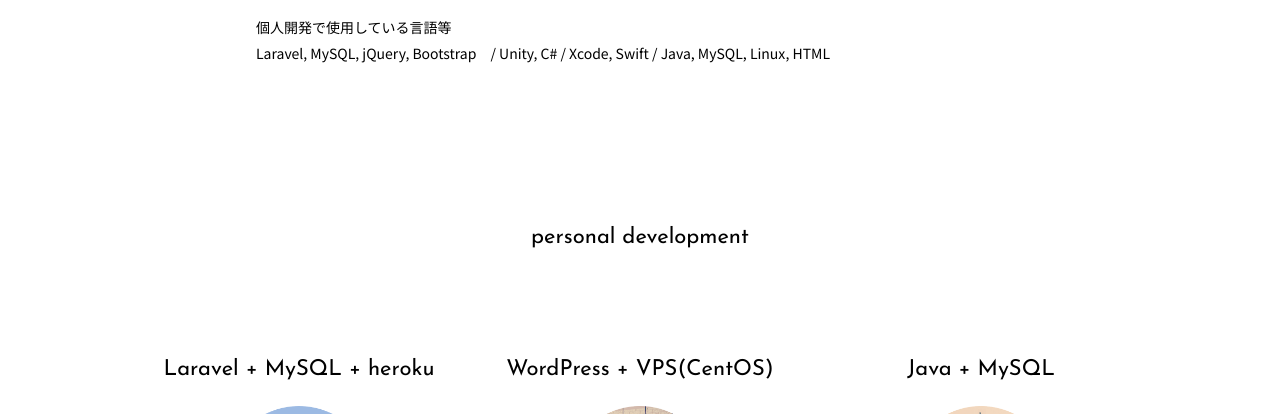
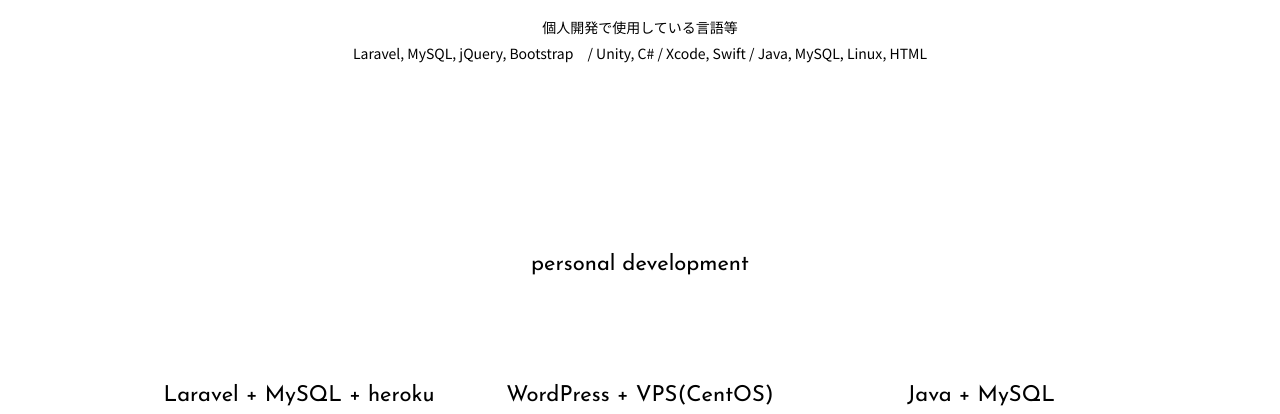
Before and after one commit to takemi33/takemi33.github.io, a plain HTML site: page index.html in a window 1280 px wide. Shown: the part 686-1100 px from the top of the page. Drawn offline with nearby package versions, Linux system fonts and the light colour scheme.

Commit message:
Update index.html

```diff
--- a/index.html
+++ b/index.html
@@ -43,8 +43,9 @@
 		<h2>self introduction</h2>
 	</header>
 	<div class="vision">
-		個人開発で使用している言語等<br>
-		Laravel, MySQL, jQuery, Bootstrap　/ Unity, C# / Xcode, Swift / Java, MySQL, Linux, HTML
+		<center>個人開発で使用している言語等<br>
+		Laravel, MySQL, jQuery, Bootstrap　/ Unity, C# / Xcode, Swift / Java, MySQL, Linux, HTML</center>
+
 	</div>
 </section>
 <!-- // VISION -->
```
